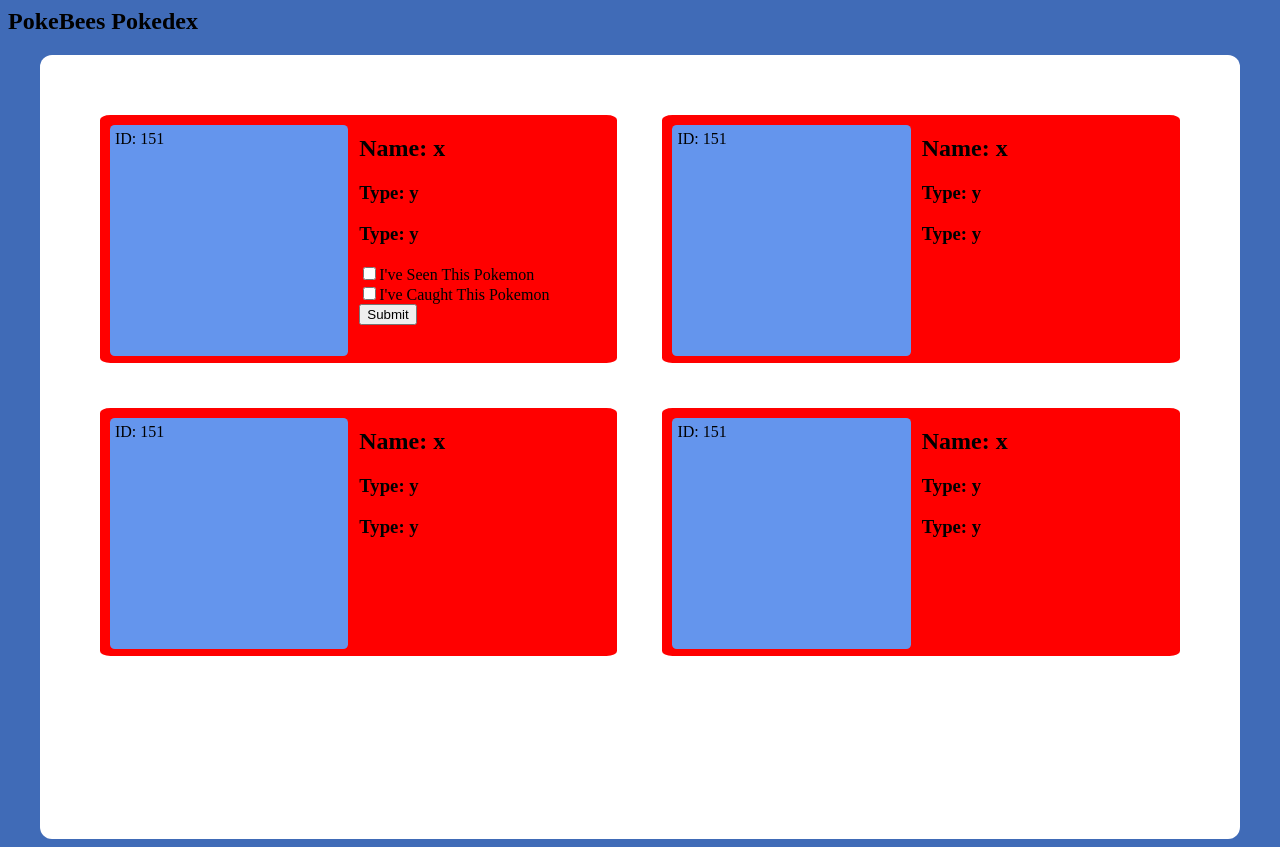
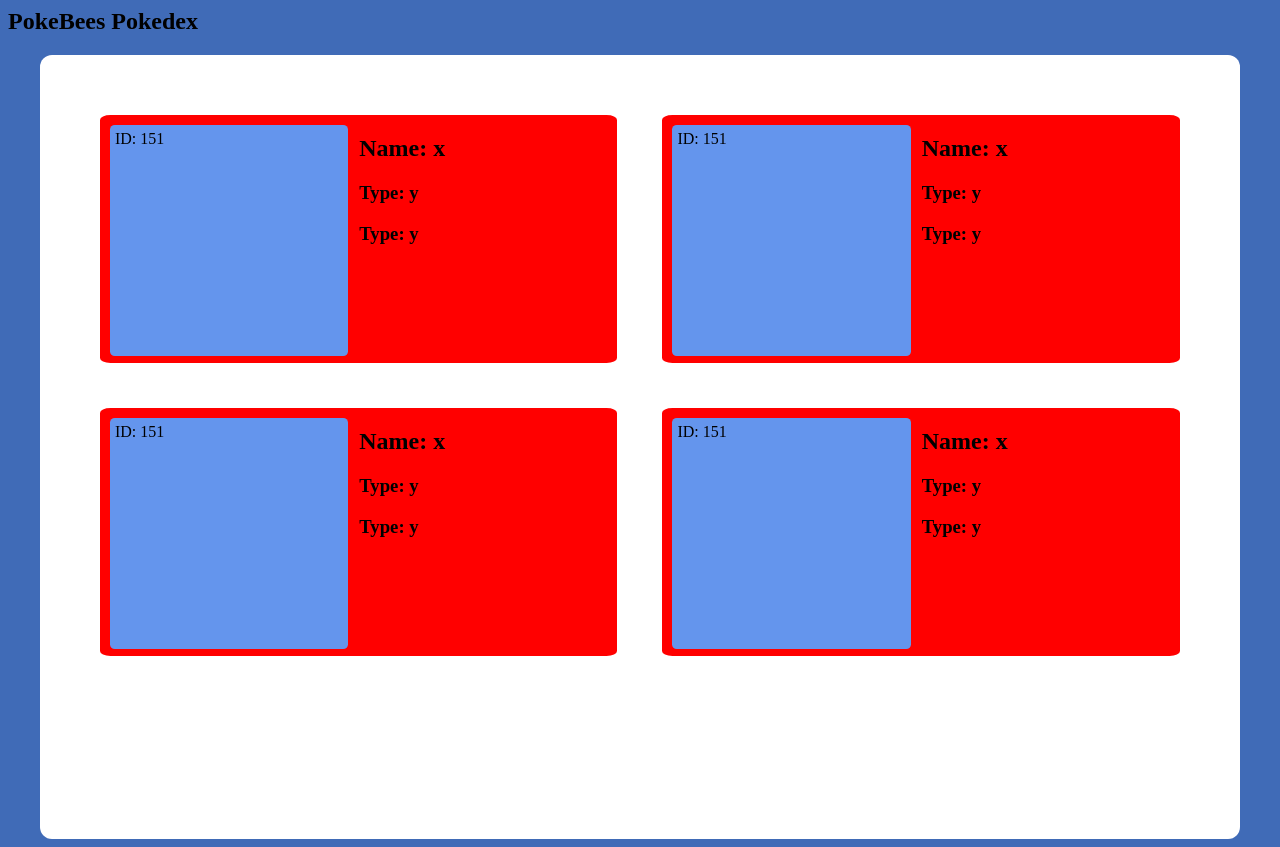
Before and after one commit to iO-Academy/pokedex-2018-phbees, a PHP site: page /dex.php in a window 1280 px wide. Run offline with PHP 8.4, Linux system fonts and the light colour scheme.

Commit message:
Removed the forth checkbox and submit

```diff
--- a/dex.php
+++ b/dex.php
@@ -24,12 +24,6 @@
                 <h2>Name: x</h2>
                 <h3>Type: y</h3>
                 <h3>Type: y</h3>
-                <form>
-                    <input type="checkbox" name="seen">I've Seen This Pokemon<br>
-                    <input type="checkbox" name="seen">I've Caught This Pokemon<br>
-                    <input type="submit" value="Submit">
-                </form>
-
             </div>
         </div>
 
```
